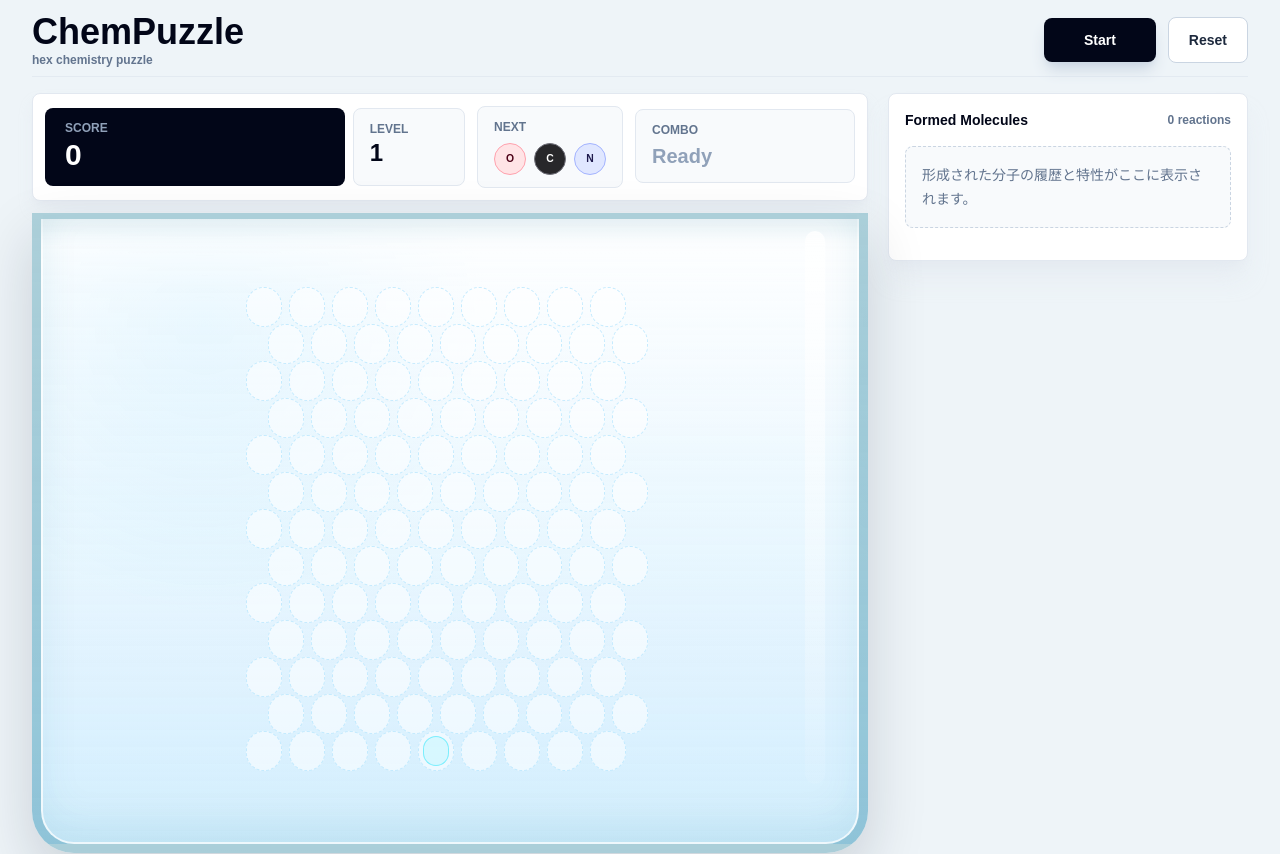
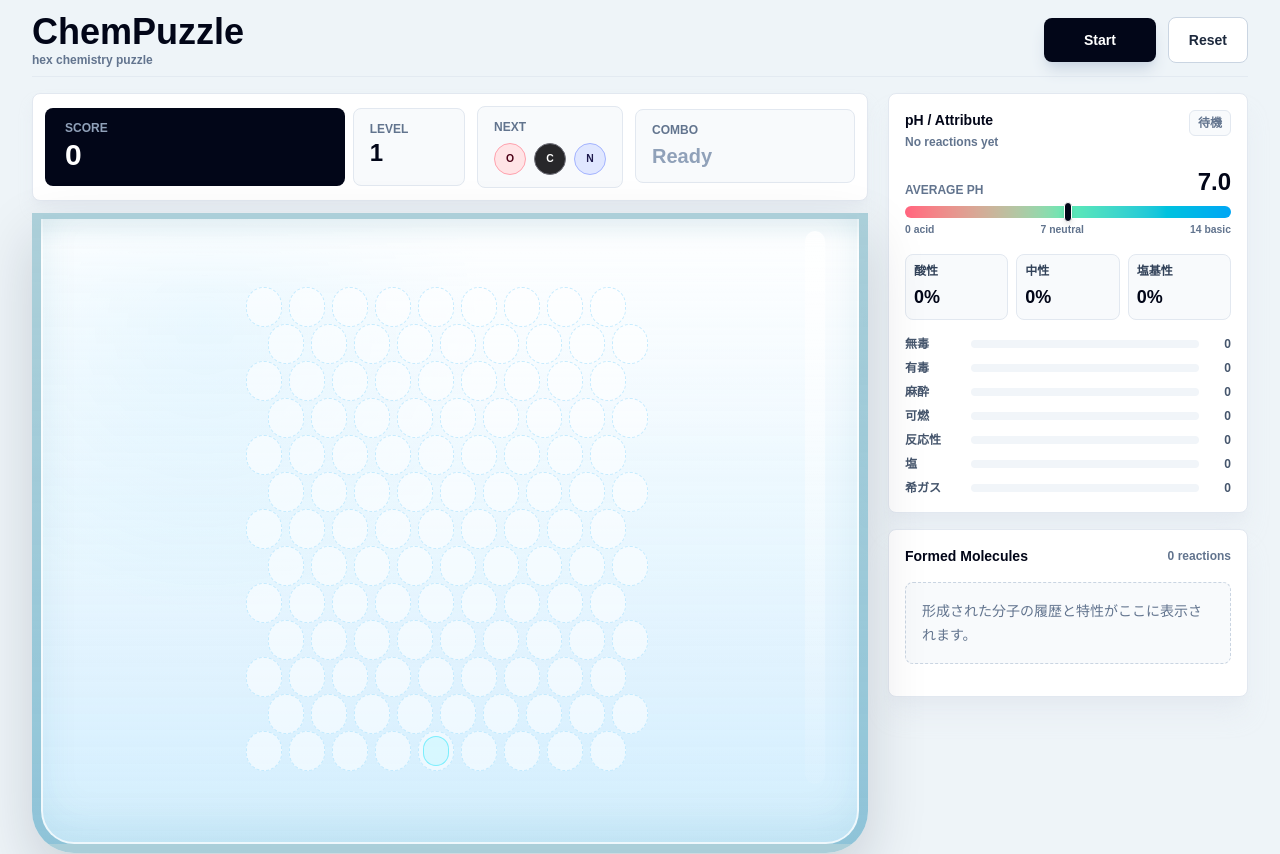
Before and after one commit to tatsuya0730/chempuzzle, a Next.js app: page / in a window 1280 px wide. Shown: the top 854 px of the page. Built offline with nearby package versions, Linux system fonts and the light colour scheme.

Commit message:
feat: pH・属性メーターを実装

```diff
--- a/components/game/ReactionHistory.tsx
+++ b/components/game/ReactionHistory.tsx
@@ -1,10 +1,99 @@
-import type { ReactionLog } from "@/types/game";
+import type { EffectKind, ReactionLog } from "@/types/game";
 import { formatScore } from "@/lib/game/scoring";
 import { EFFECT_STYLES } from "@/lib/game/tokens";
+
+const ACIDITY_LABELS: Record<ReactionLog["acidity"], string> = {
+  acidic: "酸性",
+  neutral: "中性",
+  basic: "塩基性",
+};
+
+const EFFECT_ORDER: EffectKind[] = ["clean", "toxic", "sleep", "energy", "reactive", "salt", "inert"];
+
+function ChemistryMeter({ reactionLog }: { reactionLog: ReactionLog[] }) {
+  const total = reactionLog.length;
+  const acidityCounts = reactionLog.reduce(
+    (counts, entry) => {
+      counts[entry.acidity] += 1;
+      return counts;
+    },
+    { acidic: 0, neutral: 0, basic: 0 },
+  );
+  const effectCounts = reactionLog.reduce(
+    (counts, entry) => {
+      counts[entry.effect] += 1;
+      return counts;
+    },
+    Object.fromEntries(EFFECT_ORDER.map((effect) => [effect, 0])) as Record<EffectKind, number>,
+  );
+  const averagePh = total > 0 ? reactionLog.reduce((sum, entry) => sum + entry.ph, 0) / total : 7;
+  const phPosition = Math.max(0, Math.min(100, (averagePh / 14) * 100));
+  const dominantEffect = EFFECT_ORDER.toSorted((a, b) => effectCounts[b] - effectCounts[a])[0];
+
+  return (
+    <section className="rounded-lg border border-slate-200 bg-white p-4 shadow-xl shadow-slate-200/70">
+      <div className="flex items-start justify-between gap-3">
+        <div>
+          <h2 className="text-sm font-black text-slate-950">pH / Attribute</h2>
+          <p className="mt-1 text-xs font-semibold text-slate-500">{total > 0 ? `${total} reactions analyzed` : "No reactions yet"}</p>
+        </div>
+        <span className={`rounded-md px-2 py-1 text-xs font-black ${total > 0 ? EFFECT_STYLES[dominantEffect].panel : "border border-slate-200 bg-slate-50 text-slate-500"}`}>
+          {total > 0 ? EFFECT_STYLES[dominantEffect].tag : "待機"}
+        </span>
+      </div>
+
+      <div className="mt-4">
+        <div className="flex items-end justify-between">
+          <p className="text-xs font-bold uppercase text-slate-500">Average pH</p>
+          <p className="text-2xl font-black tabular-nums text-slate-950">{averagePh.toFixed(1)}</p>
+        </div>
+        <div className="relative mt-2 h-3 rounded-full bg-gradient-to-r from-rose-400 via-emerald-300 to-sky-500">
+          <span className="absolute top-1/2 h-5 w-2 rounded-full border border-white bg-slate-950 shadow-md" style={{ left: `${phPosition}%`, transform: "translate(-50%, -50%)" }} />
+        </div>
+        <div className="mt-1 flex justify-between text-[0.65rem] font-bold text-slate-500">
+          <span>0 acid</span>
+          <span>7 neutral</span>
+          <span>14 basic</span>
+        </div>
+      </div>
+
+      <div className="mt-4 grid grid-cols-3 gap-2">
+        {(["acidic", "neutral", "basic"] as const).map((acidity) => {
+          const count = acidityCounts[acidity];
+          const percent = total > 0 ? Math.round((count / total) * 100) : 0;
+          return (
+            <div key={acidity} className="rounded-lg border border-slate-200 bg-slate-50 p-2">
+              <p className="text-xs font-black text-slate-700">{ACIDITY_LABELS[acidity]}</p>
+              <p className="mt-1 text-lg font-black tabular-nums text-slate-950">{percent}%</p>
+            </div>
+          );
+        })}
+      </div>
+
+      <div className="mt-4 space-y-2">
+        {EFFECT_ORDER.filter((effect) => effectCounts[effect] > 0 || total === 0).map((effect) => {
+          const count = effectCounts[effect];
+          const percent = total > 0 ? (count / total) * 100 : 0;
+          return (
+            <div key={effect} className="grid grid-cols-[58px_1fr_24px] items-center gap-2 text-xs font-bold text-slate-600">
+              <span>{EFFECT_STYLES[effect].tag}</span>
+              <div className="h-2 overflow-hidden rounded-full bg-slate-100">
+                <div className="h-full rounded-full bg-slate-950" style={{ width: `${percent}%` }} />
+              </div>
+              <span className="text-right tabular-nums">{count}</span>
+            </div>
+          );
+        })}
+      </div>
+    </section>
+  );
+}
 
 export function ReactionHistory({ reactionLog }: { reactionLog: ReactionLog[] }) {
   return (
     <aside className="flex min-h-0 flex-col gap-4">
+      <ChemistryMeter reactionLog={reactionLog} />
+
       <section className="min-h-0 rounded-lg border border-slate-200 bg-white p-4 shadow-xl shadow-slate-200/70">
         <div className="flex items-center justify-between gap-3">
           <h2 className="text-sm font-black text-slate-950">Formed Molecules</h2>
@@ -15,7 +104,7 @@ export function ReactionHistory({ reactionLog }: { reactionLog: ReactionLog[] })
           <div className="mt-4 rounded-lg border border-dashed border-slate-300 bg-slate-50 p-4 text-sm leading-6 text-slate-500">形成された分子の履歴と特性がここに表示されます。</div>
         ) : null}
 
-        <div className="mt-4 max-h-[calc(100vh-180px)] space-y-3 overflow-auto pr-1">
+        <div className="mt-4 max-h-[calc(100vh-470px)] space-y-3 overflow-auto pr-1">
           {reactionLog.map((entry) => (
             <div key={entry.id} className={`rounded-lg border p-3 ${EFFECT_STYLES[entry.effect].panel}`}>
               <div className="flex items-start justify-between gap-3">
```
